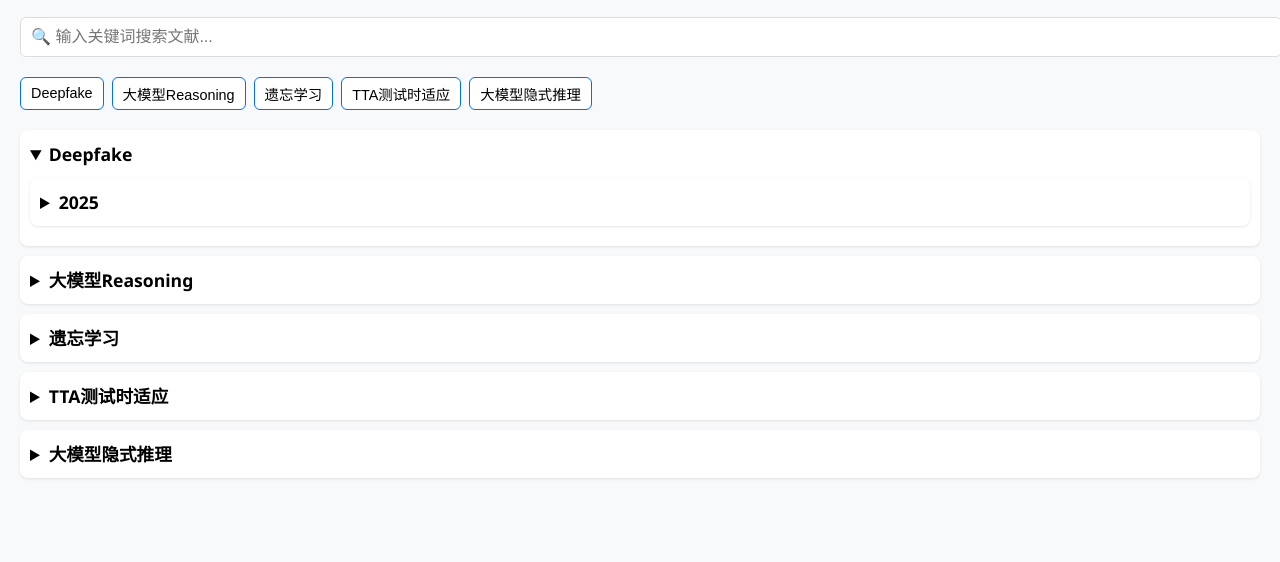
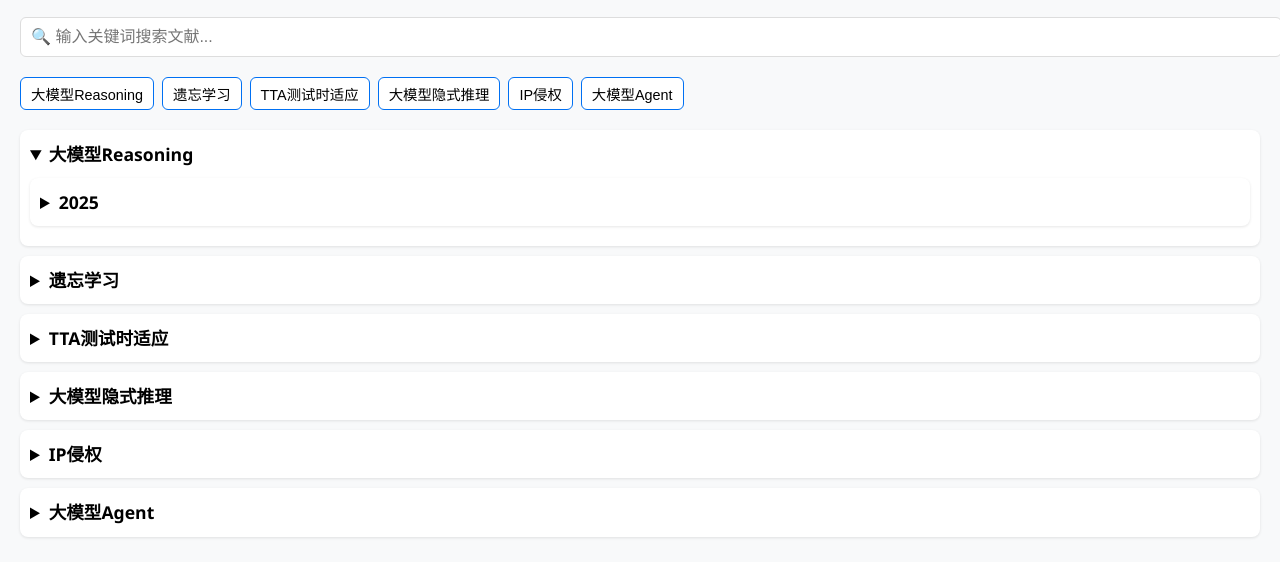
Before and after one commit to 956410981/SZU-CLQ, a plain HTML site: page index.html in a window 1280 px wide. Shown: the part 96-658 px from the top of the page. Drawn offline with Linux system fonts and the light colour scheme.

Commit message:
Add files via upload

```diff
--- a/config.json
+++ b/config.json
@@ -1,16 +1,12 @@
 {
-  "Deepfake": {
-    "2025": [
-    ]
-  },
   "大模型Reasoning": {
     "2025": [
       {
-        "title": "大模型推理专题汇报(上)",
+        "title": "大模型Reasoning专题汇报(上)",
         "ppt": "https://www.jianguoyun.com/p/DUeNUAgQxsWTDBii-qgFIAA#file=%2F2025-09-01%2FLLM%20resion%20%20background%26inference%20scaling.pptx::size=2265923"
       },
       {
-        "title": "大模型推理专题汇报（下）",
+        "title": "大模型Reasoning专题汇报（下）",
         "ppt": "https://www.jianguoyun.com/p/DUeNUAgQxsWTDBii-qgFIAA#file=%2F2025-09-11%2FPPT-LLM%20Reasoning-%E9%82%93%E6%B5%A9%E5%A5%95-%E6%9B%B4%E6%96%B0.pptx::size=1244551"
       }
     ]
@@ -19,33 +15,43 @@
     "2025": [
       {
         "title": "遗忘学习专题汇报",
-        "papers": [
-          {"link": "https://www.jianguoyun.com/p/DUeNUAgQxsWTDBii-qgFIAA#file=%2F%E7%BB%84%E4%BC%9A%E6%96%87%E7%8C%AE%E5%88%86%E4%BA%AB%E4%B8%93%E9%A2%98%E6%B1%87%E6%80%BB_2025_9%E6%9C%88%E8%B5%B7%2F%E9%81%97%E5%BF%98%E5%AD%A6%E4%B9%A0%2FMachine%20Unlearning%20in%20Generative%20AI%20A%20Survey.pdf::size=1636863", "name": "Machine Unlearning in Generative Al A Survey"},
-          {"name": "Boundary Unlearning: Rapid Forgetting of Deep Networks via Shifting the Decision Boundary", "link": "https://www.jianguoyun.com/p/DUeNUAgQxsWTDBii-qgFIAA#file=%2F%E7%BB%84%E4%BC%9A%E6%96%87%E7%8C%AE%E5%88%86%E4%BA%AB%E4%B8%93%E9%A2%98%E6%B1%87%E6%80%BB_2025_9%E6%9C%88%E8%B5%B7%2F%E9%81%97%E5%BF%98%E5%AD%A6%E4%B9%A0%2Fpaper-Boundary_Unlearning_Rapid_Forgetting_of_Deep_Networks_via_Shifting_the_CVPR_2023_paper.pdf::size=8552159"}
-        ],
-        "ppts": [
-          {"name": "unlearning","link": "https://www.jianguoyun.com/p/DUeNUAgQxsWTDBii-qgFIAA#file=%2F2025-09-11%2F%E9%99%88%E4%B9%90%E5%8D%BF-unlearning%E4%B8%93%E9%A2%98.pptx::size=1647868" }
-        ]
+        "ppt": "https://www.jianguoyun.com/p/DUeNUAgQxsWTDBii-qgFIAA#file=%2F%E7%BB%84%E4%BC%9A%E6%96%87%E7%8C%AE%E5%88%86%E4%BA%AB%E4%B8%93%E9%A2%98%E6%B1%87%E6%80%BB_2025_9%E6%9C%88%E8%B5%B7%2F%E9%81%97%E5%BF%98%E5%AD%A6%E4%B9%A0%2F%E9%99%88%E4%B9%90%E5%8D%BF-unlearning%E4%B8%93%E9%A2%98.pptx::size=1647868"
       }
     ]
   },
   "TTA测试时适应": {
     "2025": [
       {
-        "title": "刘培凤-测试时自适应（TTT）专题汇报",
-        "ppt": "https://www.jianguoyun.com/p/DUeNUAgQxsWTDBii-qgFIAA#file=%2F2025-09-18%2FPPT-2025-09-17-%E5%88%98%E5%9F%B9%E9%A3%8E-TTT.pptx::size=1892297"
+        "title": "测试时自适应（TTT）专题汇报",
+        "ppt": "https://www.jianguoyun.com/p/DUeNUAgQxsWTDBii-qgFIAA#file=%2F%E7%BB%84%E4%BC%9A%E6%96%87%E7%8C%AE%E5%88%86%E4%BA%AB%E4%B8%93%E9%A2%98%E6%B1%87%E6%80%BB_2025_9%E6%9C%88%E8%B5%B7%2F%E6%B5%8B%E8%AF%95%E6%97%B6%E9%80%82%E5%BA%94TTA%2FPPT-2025-09-17-%E5%88%98%E5%9F%B9%E9%A3%8E-TTT.pptx::size=1892297"
       }
     ]
   },
   "大模型隐式推理": {
     "2025": [
       {
-        "title": "许裕雄-大模型隐式推理（什么是隐式推理）",
-        "ppt": "https://www.jianguoyun.com/p/DUeNUAgQxsWTDBii-qgFIAA#file=%2F2025-09-18%2FPaper-%E8%AE%B8%E8%A3%95%E9%9B%84-2025-Implicit%20Reasoning%20in%20Large%20Language%20Models%20A%20Comprehensive%20Survey.pdf::size=6209217"
+        "title": "大模型隐式推理（什么是隐式推理）",
+        "ppt": "https://www.jianguoyun.com/p/DUeNUAgQxsWTDBii-qgFIAA#file=%2F%E7%BB%84%E4%BC%9A%E6%96%87%E7%8C%AE%E5%88%86%E4%BA%AB%E4%B8%93%E9%A2%98%E6%B1%87%E6%80%BB_2025_9%E6%9C%88%E8%B5%B7%2F%E5%A4%A7%E6%A8%A1%E5%9E%8B%E9%9A%90%E5%BC%8F%E6%8E%A8%E7%90%86%2FPPT-2025-09-18-%E8%AE%B8%E8%A3%95%E9%9B%84_v1.pptx::size=4304539"
       },
       {
-        "title": "李松泽-大模型隐式推理（证明隐式推理）",
-        "ppt": "https://www.jianguoyun.com/p/DUeNUAgQxsWTDBii-qgFIAA#file=%2F2025-09-18%2FPaper-%E8%AE%B8%E8%A3%95%E9%9B%84-2025-Implicit%20Reasoning%20in%20Large%20Language%20Models%20A%20Comprehensive%20Survey.pdf::size=6209217"
+        "title": "大模型隐式推理（证明隐式推理）",
+        "ppt": "https://www.jianguoyun.com/p/DUeNUAgQxsWTDBii-qgFIAA#file=%2F%E7%BB%84%E4%BC%9A%E6%96%87%E7%8C%AE%E5%88%86%E4%BA%AB%E4%B8%93%E9%A2%98%E6%B1%87%E6%80%BB_2025_9%E6%9C%88%E8%B5%B7%2F%E5%A4%A7%E6%A8%A1%E5%9E%8B%E9%9A%90%E5%BC%8F%E6%8E%A8%E7%90%86%2F%E6%96%87%E7%8C%AE%E6%B1%87%E6%8A%A5-LLM%E4%B8%AD%E7%9A%84%E9%9A%90%E5%BC%8F%E6%8E%A8%E7%90%86.pptx::size=2929533"
+      }
+    ]
+  },
+  "IP侵权": {
+    "2025": [
+      {
+        "title": "生成模型防止IP侵权技术专题汇报",
+        "ppt": "https://www.jianguoyun.com/p/DUeNUAgQxsWTDBii-qgFIAA#file=%2F%E7%BB%84%E4%BC%9A%E6%96%87%E7%8C%AE%E5%88%86%E4%BA%AB%E4%B8%93%E9%A2%98%E6%B1%87%E6%80%BB_2025_9%E6%9C%88%E8%B5%B7%2FIP%E4%BE%B5%E6%9D%83%2FPPT-2025-09-25-%E8%82%96%E9%91%AB%E7%94%9C.pptx::size=3984259"
+      }
+    ]
+  },
+  "大模型Agent": {
+    "2025": [
+      {
+        "title": "AGENTREFINE:ENHANCING AGENT GENERALIZATION THROUGH REFINEMENT TUNING",
+        "ppt": "https://www.jianguoyun.com/p/DUeNUAgQxsWTDBii-qgFIAA#file=%2F%E7%BB%84%E4%BC%9A%E6%96%87%E7%8C%AE%E5%88%86%E4%BA%AB%E4%B8%93%E9%A2%98%E6%B1%87%E6%80%BB_2025_9%E6%9C%88%E8%B5%B7%2F%E5%A4%A7%E6%A8%A1%E5%9E%8BAgent%2FPPT-2025-09-25-%E5%88%98%E5%9F%B9%E9%A3%8E-%E6%96%87%E7%8C%AE%E6%8A%A5%E5%91%8A.pptx::size=652755"
       }
     ]
   }
--- a/index.html
+++ b/index.html
@@ -123,28 +123,24 @@
             const links = document.createElement("div");
             links.style.marginLeft = "15px";
 
-            // --- 支持多个 paper
-            if (paper.papers) {
-              paper.papers.forEach(p => {
+            // 如果有 paper 链接，才生成
+            if (paper.paper) {
               const aPaper = document.createElement("a");
-                aPaper.href = p.link;
+              aPaper.href = paper.paper;
               aPaper.target = "_blank";
-                aPaper.textContent = p.name || "Paper";
+              // 如果 config.json 里有 paperName，就显示 paperName，否则显示 "Paper"
+              aPaper.textContent = paper.paperName || "Paper";
               aPaper.style.marginRight = "10px";
               links.appendChild(aPaper);
-              });
             }
 
-            // --- 支持多个 ppt
-            if (paper.ppts) {
-              paper.ppts.forEach(ppt => {
+            // 如果有 ppt 链接，才生成
+            if (paper.ppt) {
               const aPPT = document.createElement("a");
-                aPPT.href = ppt.link;
+              aPPT.href = paper.ppt;
               aPPT.target = "_blank";
-                aPPT.textContent = ppt.name || "PPT";
-                aPPT.style.marginRight = "10px";
+              aPPT.textContent = "PPT";
               links.appendChild(aPPT);
-              });
             }
 
             li.appendChild(title);
```
Lines whose indentation alone changed are shown as unchanged.
